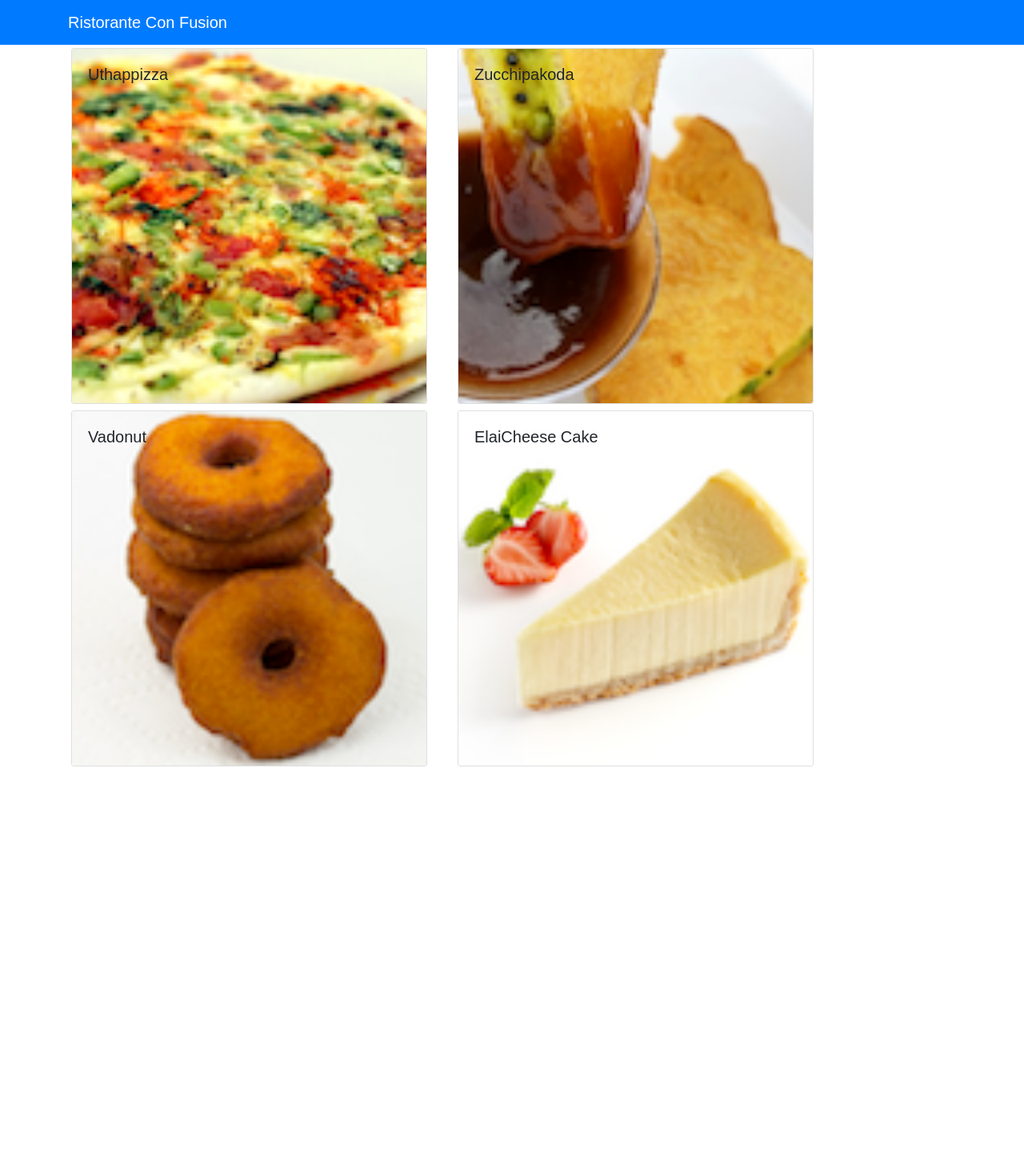
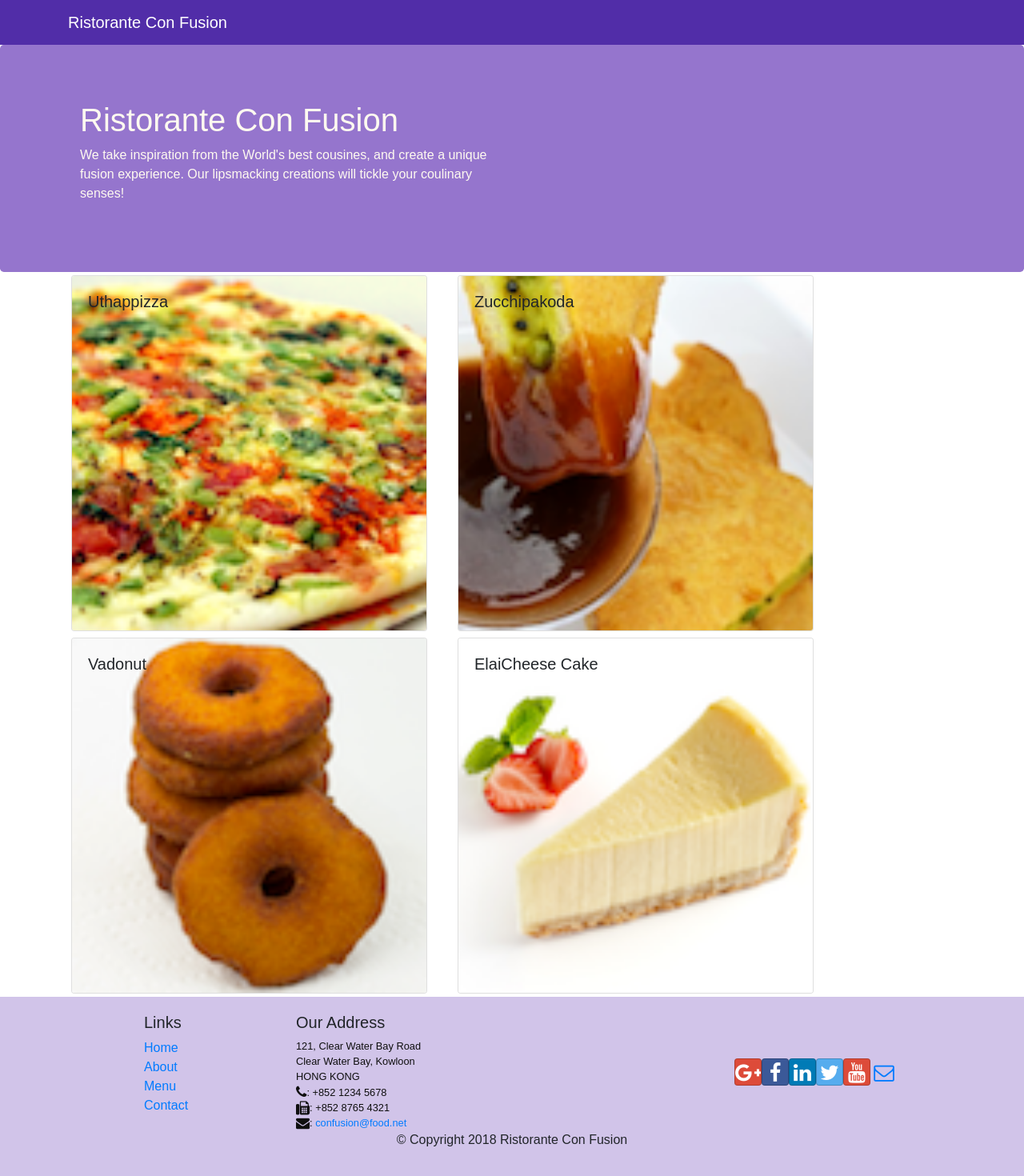
Before and after one commit to Royk8/RistoranteConfusion, a React (Create React App) app: page /contactus in a window 1280 px wide. Shown: the top 1470 px of the page at 80% size. Before the commit the page ends 962 px from the top, so only its background shows below. Built offline with nearby package versions, Linux system fonts and the light colour scheme.

Commit message:
Header and Footer

```diff
--- a/package.json
+++ b/package.json
@@ -4,6 +4,8 @@
   "private": true,
   "dependencies": {
     "bootstrap": "4.0.0",
+    "bootstrap-social": "5.1.1",
+    "font-awesome": "4.7.0",
     "react": "^17.0.2",
     "react-dom": "^17.0.2",
     "react-popper": "0.9.2",
--- a/src/App.css
+++ b/src/App.css
@@ -9,3 +9,37 @@
 .Red {
   color: rgb(161, 54, 54);
 }
+
+.row-header{
+  margin:0px auto;
+  padding:0px auto;
+}
+
+.row-content {
+  margin:0px auto;
+  padding: 50px 0px 50px 0px;
+  border-bottom: 1px ridge;
+  min-height:400px;
+}
+
+.footer{
+  background-color: #D1C4E9;
+  margin:0px auto;
+  padding: 20px 0px 20px 0px;
+}
+.jumbotron {
+  padding:70px 30px 70px 30px;
+  margin:0px auto;
+  background: #9575CD ;
+  color:floralwhite;
+}
+
+address{
+  font-size:80%;
+  margin:0px;
+  color:#0f0f0f;
+}
+
+.navbar-dark {
+  background-color: #512DA8;
+}
--- /dev/null
+++ b/src/components/FooterComponent.js
@@ -0,0 +1,50 @@
+import React from 'react';
+
+function Footer(props){
+    return(
+        <div className="footer">
+            <div className="container">
+                <div className="row justify-content-center">
+                    <div className="col-4 offset-1 col-sm-2">
+                        <h5>Links</h5>
+                        <ul className="list-unstyled">
+                            <li><a href="#">Home</a></li>
+                            <li><a href="#">About</a></li>
+                            <li><a href="#">Menu</a></li>
+                            <li><a href="contactus.html">Contact</a></li>
+                        </ul>
+                    </div>
+                    <div className="col-7 col-sm-5">
+                        <h5>Our Address</h5>
+                        <address>
+                        121, Clear Water Bay Road<br />
+                        Clear Water Bay, Kowloon<br />
+                        HONG KONG<br />
+                        <i className="fa fa-phone fa-lg"></i>: +852 1234 5678<br />
+                        <i className="fa fa-fax fa-lg"></i>: +852 8765 4321<br />
+                        <i className="fa fa-envelope fa-lg"></i>: <a href="mailto:confusion@food.net">
+                            confusion@food.net</a>
+                        </address>
+                    </div>
+                    <div className="col-12 col-sm-4 align-self-center">
+                        <div className="text-center">
+                            <a className="btn btn-social-icon btn-google" href="http://google.com/+"><i className="fa fa-google-plus"></i></a>
+                            <a className="btn btn-social-icon btn-facebook" href="http://www.facebook.com/profile.php?id="><i className="fa fa-facebook"></i></a>
+                            <a className="btn btn-social-icon btn-linkedin" href="http://www.linkedin.com/in/"><i className="fa fa-linkedin"></i></a>
+                            <a className="btn btn-social-icon btn-twitter" href="http://twitter.com/"><i className="fa fa-twitter"></i></a>
+                            <a className="btn btn-social-icon btn-google" href="http://youtube.com/"><i className="fa fa-youtube"></i></a>
+                            <a className="btn btn-social-icon" href="mailto:"><i className="fa fa-envelope-o"></i></a>
+                        </div>
+                    </div>
+                </div>
+                <div className="row justify-content-center">
+                    <div className="col-auto">
+                        <p>© Copyright 2018 Ristorante Con Fusion</p>
+                    </div>
+                </div>
+            </div>
+        </div>
+    );
+}
+
+export default Footer;
--- /dev/null
+++ b/src/components/HeaderComponent.js
@@ -0,0 +1,30 @@
+import React, {Component} from 'react';
+import { Jumbotron, Navbar, NavbarBrand } from 'reactstrap';
+
+class Header extends Component{
+    render() {
+        return(
+            <React.Fragment>
+                <Navbar dark>
+                    <div className='container'>
+                        <NavbarBrand href="/">
+                            Ristorante Con Fusion
+                        </NavbarBrand>
+                    </div>
+                </Navbar>
+                <Jumbotron>
+                    <div className='container'>
+                        <div className="row row-header">
+                            <div className="col-12 col-sm-6">
+                                <h1>Ristorante Con Fusion</h1>
+                                <p>We take inspiration from the World's best cousines, and create a unique fusion experience. Our lipsmacking creations will tickle your coulinary senses!</p>
+                            </div>
+                        </div>
+                    </div>
+                </Jumbotron>
+            </React.Fragment>
+        )
+    }
+}
+
+export default Header
--- a/src/components/MainComponent.js
+++ b/src/components/MainComponent.js
@@ -1,7 +1,8 @@
 import React, { Component } from 'react';
-import { Navbar, NavbarBrand } from 'reactstrap';
 import Menu from './MenuComponent';
 import DishDetail from './DishDetailComponent'
+import Header from "./HeaderComponent";
+import Footer from './FooterComponent';
 import { DISHES } from "../shared/dishes";
 
 class Main extends Component {
@@ -22,15 +23,12 @@
     render() {
         return (
             <div>
-                <Navbar dark color="primary">
-                <div className="container">
-                    <NavbarBrand href="/">Ristorante Con Fusion</NavbarBrand>
-                </div>
-                </Navbar>
+                <Header />
                 <Menu dishes={this.state.dishes}
                     onClick={(dishId) => this.onDishSelect(dishId)} />
                 <DishDetail
                     dish={this.state.dishes.filter((dish) => dish.id === this.state.selectedDish)[0]} />
+                <Footer />
             </div>
         );
     };
--- a/src/index.js
+++ b/src/index.js
@@ -1,6 +1,8 @@
 import React from 'react';
 import ReactDOM from 'react-dom';
-import 'bootstrap/dist/css/bootstrap.min.css'
+import 'bootstrap/dist/css/bootstrap.min.css';
+import 'font-awesome/css/font-awesome.min.css';
+import 'bootstrap-social/bootstrap-social.css';
 import './index.css';
 import App from './App';
 import registerServiceWorker from './registerServiceWorker';
```
Also changed, not shown: 1 other file (tests, documents, lock files or other folders).
